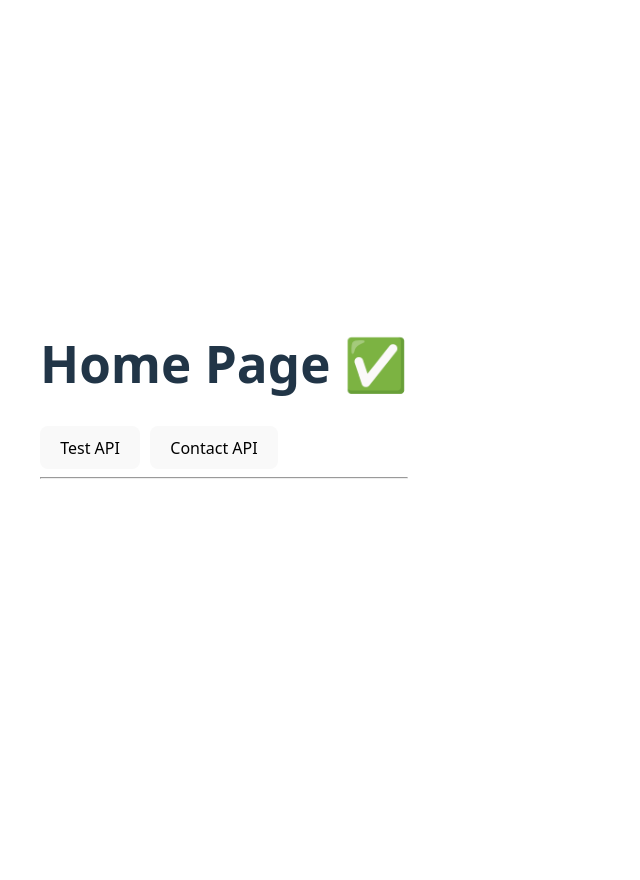
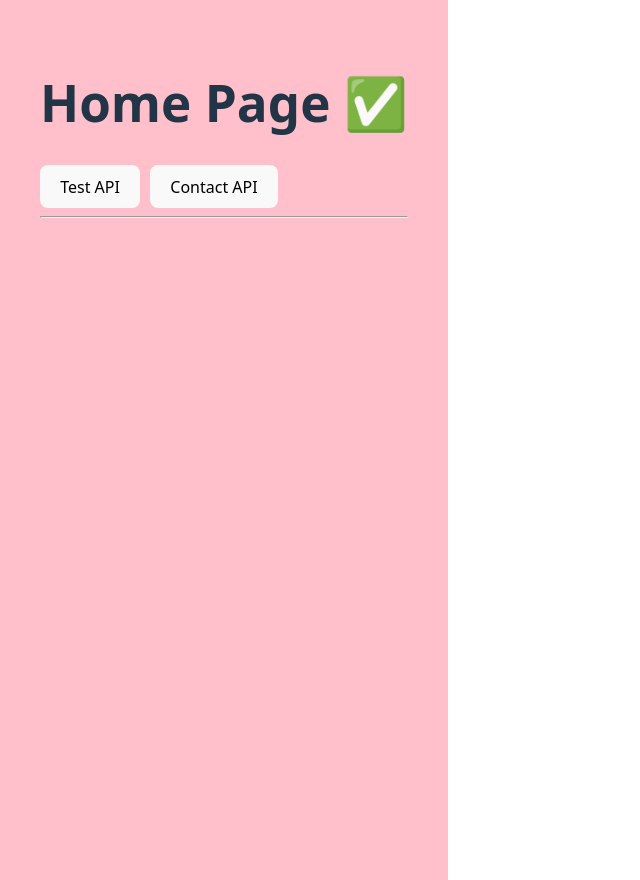
Before and after one commit to rajanayakdevops/smart-whiteboard-test, a React app in the folder frontend/: page / in a window 1280 px wide. Shown: the whole page, without its empty margins (0-640 px from the left). Before the commit the page ends 800 px from the top, so only its background shows below. Built offline with nearby package versions, Linux system fonts and the light colour scheme; the HTML template or start-up script is replaced by a standard one.

Commit message:
chnaged the bc color

```diff
--- a/frontend/src/App.jsx
+++ b/frontend/src/App.jsx
@@ -18,7 +18,13 @@ function App() {
   };
 
   return (
-    <div style={{ padding: "40px" }}>
+<div
+  style={{
+    padding: "40px",
+    backgroundColor: "pink",
+    minHeight: "100vh"
+  }}
+>
   <h1>Home Page ✅</h1>
 
   <button onClick={callTestApi} style={{ marginRight: "10px" }}>
@@ -33,6 +39,7 @@ function App() {
 
   <h2>{message}</h2>
 </div>
+
   );
 }
 
```
Lines whose indentation alone changed are shown as unchanged.
